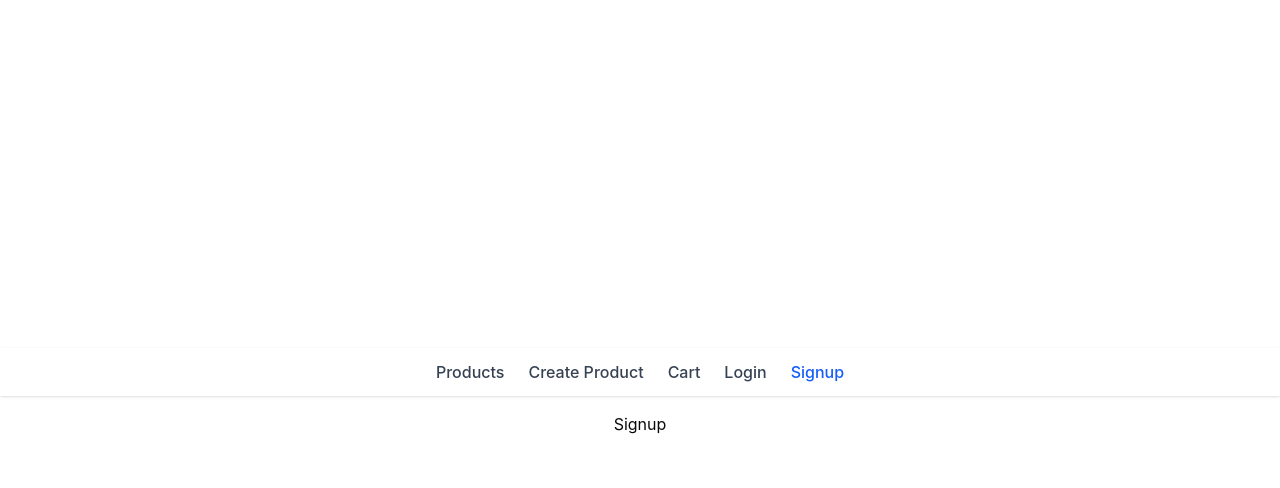
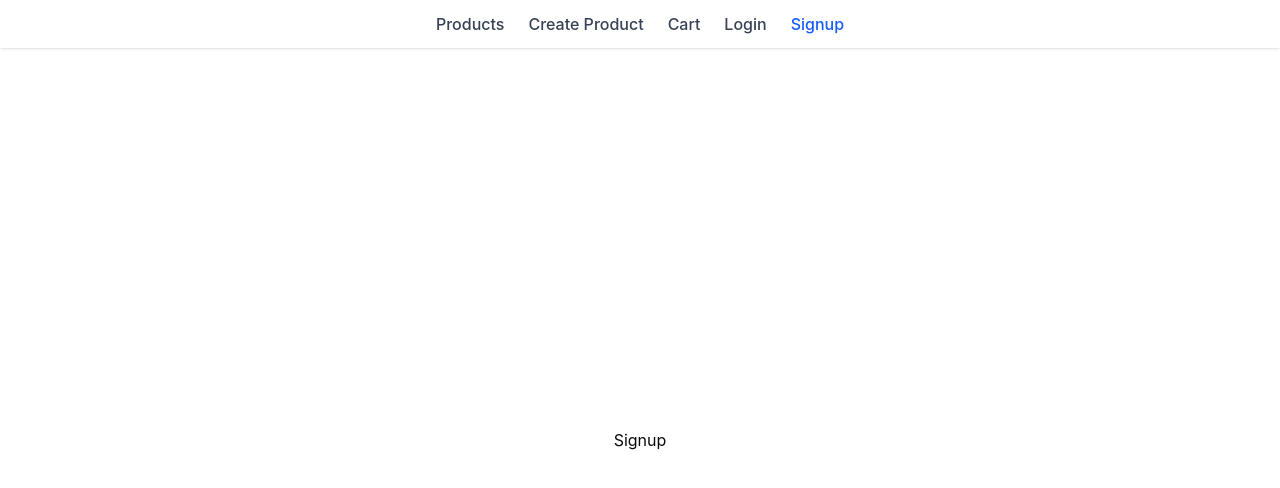
Before and after one commit to AhmedHesham303/Bosta-Task, a React (Vite) app: page /signup in a window 1280 px wide. Shown: the top 488 px of the page. Built offline with nearby package versions, Linux system fonts and the light colour scheme.

Commit message:
refactor:edited layout styles

```diff
--- a/src/components/HOCs/WithLoadingAndError.tsx
+++ b/src/components/HOCs/WithLoadingAndError.tsx
@@ -12,7 +12,6 @@ interface WithLoadingAndErrorProps {
   hasNoData?: boolean;
   errorMessageProps?: ErrorMessageProps;
   noDataMessageProps?: NoDataProps;
-  loadingComponent?: ReactNode;
 }
 
 const WithLoadingAndError = ({
@@ -22,15 +21,18 @@ const WithLoadingAndError = ({
   hasNoData,
   errorMessageProps,
   noDataMessageProps,
-  loadingComponent = (
-    <div className="flex size-full flex-1 items-center justify-center  ">
-      <Spinner />
+}: WithLoadingAndErrorProps) => {
+  const feedbackWrapper = (node: ReactNode) => (
+    <div className="flex flex-1 items-center justify-center min-h-[calc(100vh-3rem)]">
+      {node}
     </div>
-  ),
-}: WithLoadingAndErrorProps) => {
-  if (isLoading) return loadingComponent;
-  else if (isError) return <ErrorMessage {...errorMessageProps} />;
-  else if (hasNoData) return <NoData {...noDataMessageProps} />;
+  );
+
+  if (isLoading) return feedbackWrapper(<Spinner />);
+  else if (isError)
+    return feedbackWrapper(<ErrorMessage {...errorMessageProps} />);
+  else if (hasNoData)
+    return feedbackWrapper(<NoData {...noDataMessageProps} />);
   return children;
 };
 
--- a/src/components/common/Navbar.tsx
+++ b/src/components/common/Navbar.tsx
@@ -10,7 +10,7 @@ const navItems = [
 
 export default function Navbar() {
   return (
-    <nav className="bg-white shadow px-6 py-3 w-full flex justify-center sticky top-0 index-100">
+    <nav className="bg-white shadow px-6 py-3 w-full flex justify-center fixed top-0 z-100">
       <ul className="flex gap-6 ">
         {navItems.map((item) => (
           <li key={item.path}>
--- /dev/null
+++ b/src/components/layout/CenteredLayout.tsx
@@ -0,0 +1,9 @@
+import { Outlet } from "react-router";
+
+export default function CenteredLayout() {
+  return (
+    <div className="flex flex-1 items-center justify-center min-h-[calc(100vh-3rem)]">
+      <Outlet />
+    </div>
+  );
+}
--- a/src/components/layout/MainLayout.tsx
+++ b/src/components/layout/MainLayout.tsx
@@ -3,10 +3,9 @@ import Navbar from "../common/NavBar";
 
 export default function MainLayout() {
   return (
-    <div className="w-full min-h-screen justify-center items-center  flex flex-col ">
+    <div className="w-full min-h-screen flex flex-col">
       <Navbar />
-      <div className="p-4">
-        {" "}
+      <div className="flex flex-col flex-1 p-4 pt-16">
         <Outlet />
       </div>
     </div>
--- a/src/features/display/components/product/ProductContainer.tsx
+++ b/src/features/display/components/product/ProductContainer.tsx
@@ -24,7 +24,7 @@ export default function ProductsContainer({
       pages={pages}
       wrapperClassName="mb-4"
     >
-      <div className=" flex flex-col gap-4">
+      <div className=" flex-col gap-4 flex self-start">
         <ProductsFilter />
         <div className="grid grid-cols-1 sm:grid-cols-2 md:grid-cols-3 lg:grid-cols-4 gap-6">
           {products?.map((product) => (
```
Also changed, not shown: src/router.tsx (+12 -20 lines).
